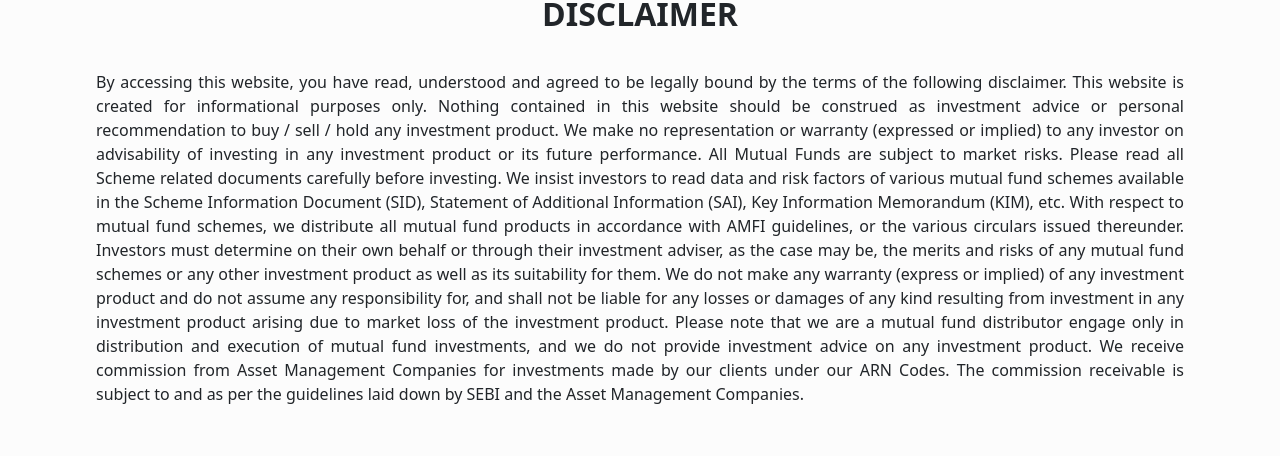
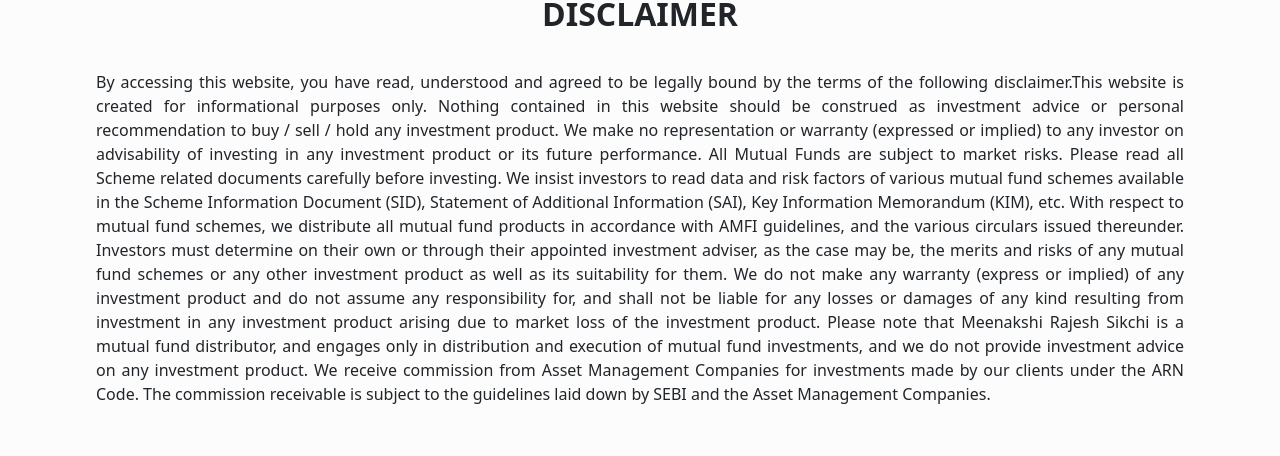
Before and after one commit to samprithkls/rainbow-financial-services, a React (Create React App) app: page /disclaimer in a window 1280 px wide. Shown: the part 220-676 px from the top of the page. Built offline with nearby package versions, Linux system fonts and the light colour scheme.

Commit message:
New Disclaimer Fix

```diff
--- a/src/components/Disclaimer.js
+++ b/src/components/Disclaimer.js
@@ -12,12 +12,9 @@
                 <h2 className='disclaimer-header'>DISCLAIMER</h2>
                 <div className='disclaimer-text-content'>
                     <p className='text'>
-                        By accessing this website, you have read, understood and agreed to be legally bound by the terms of the following disclaimer.
-                        This website is created for informational purposes only. Nothing contained in this website should be construed as investment advice or personal recommendation to buy / sell / hold any investment product. We make no representation or warranty (expressed or implied) to any investor on advisability of investing in any investment product or its future performance.
-                        All Mutual Funds are subject to market risks. Please read all Scheme related documents carefully before investing. We insist investors to read data and risk factors of various mutual fund schemes available in the Scheme Information Document (SID), Statement of Additional Information (SAI), Key Information Memorandum (KIM), etc.
-
-                        With respect to mutual fund schemes, we distribute all mutual fund products in accordance with AMFI guidelines, or the various circulars issued thereunder. Investors must determine on their own behalf or through their investment adviser, as the case may be, the merits and risks of any mutual fund schemes or any other investment product as well as its suitability for them. We do not make any warranty (express or implied) of any investment product and do not assume any responsibility for, and shall not be liable for any losses or damages of any kind resulting from investment in any investment product arising due to market loss of the investment product. Please note that we are a mutual fund distributor engage only in distribution and execution of mutual fund investments, and we do not provide investment advice on any investment product.
-                        We receive commission from Asset Management Companies for investments made by our clients under our ARN Codes. The commission receivable is subject to and as per the guidelines laid down by SEBI and the Asset Management Companies.
+                        By accessing this website, you have read, understood and agreed to be legally bound by the terms of
+                        the following disclaimer.This website is created for informational purposes only. Nothing contained in this website should be construed as investment advice or personal recommendation to buy / sell / hold any investment product. We make no representation or warranty (expressed or implied) to any investor on advisability of investing in any investment product or its future performance. All Mutual Funds are subject to market risks. Please read all Scheme related documents carefully before investing. We insist investors to read data and risk factors of various mutual fund schemes available in the Scheme Information Document (SID), Statement of Additional Information (SAI), Key Information Memorandum (KIM), etc.
+                        With respect to mutual fund schemes, we distribute all mutual fund products in accordance with AMFI guidelines, and the various circulars issued thereunder. Investors must determine on their own or through their appointed investment adviser, as the case may be, the merits and risks of any mutual fund schemes or any other investment product as well as its suitability for them. We do not make any warranty (express or implied) of any investment product and do not assume any responsibility for, and shall not be liable for any losses or damages of any kind resulting from investment in any investment product arising due to market loss of the investment product. Please note that Meenakshi Rajesh Sikchi is a mutual fund distributor, and engages only in distribution and execution of mutual fund investments, and we do not provide investment advice on any investment product. We receive commission from Asset Management Companies for investments made by our clients under the ARN Code. The commission receivable is subject to the guidelines laid down by SEBI and the Asset Management Companies.
                     </p>
                 </div>
             </div>
```
